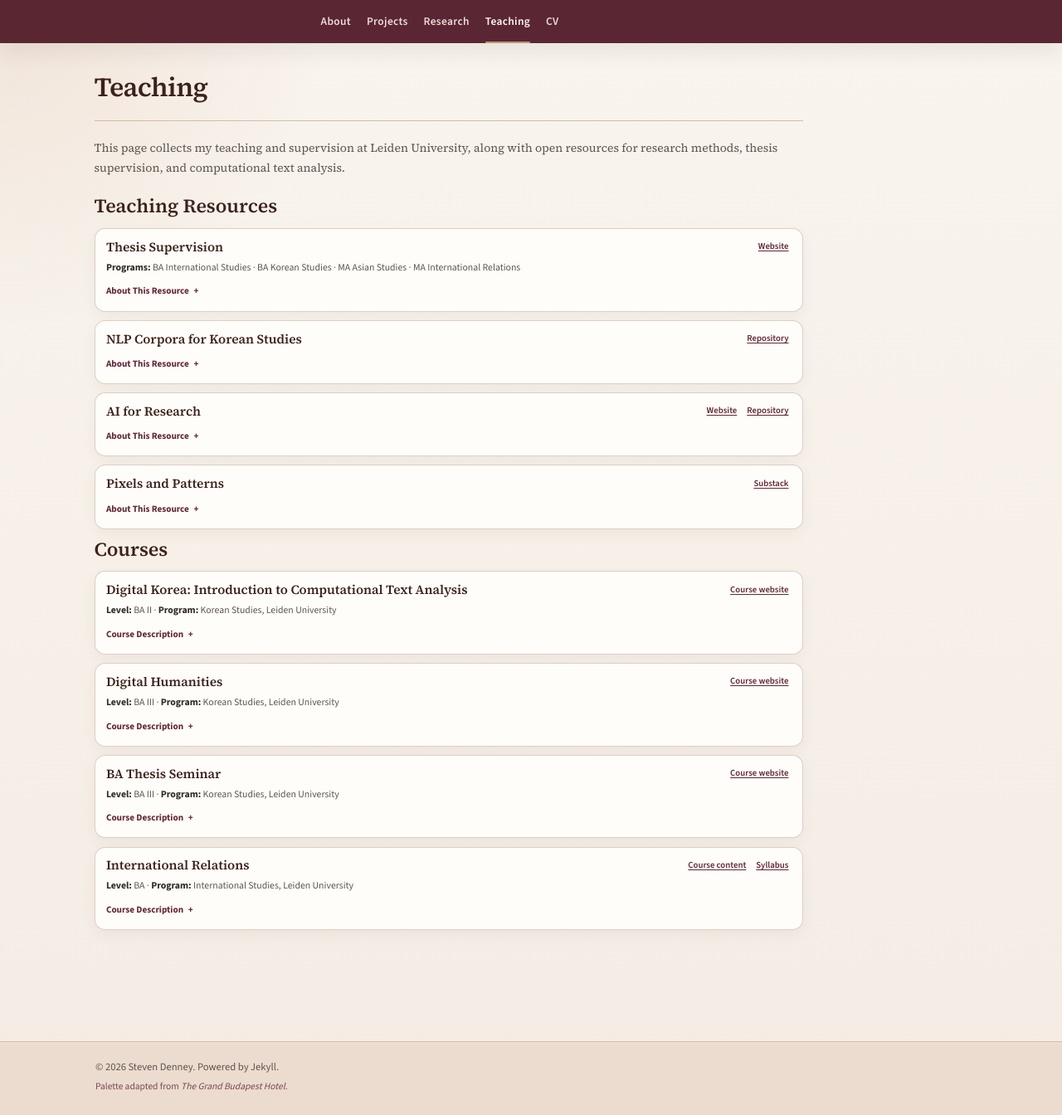
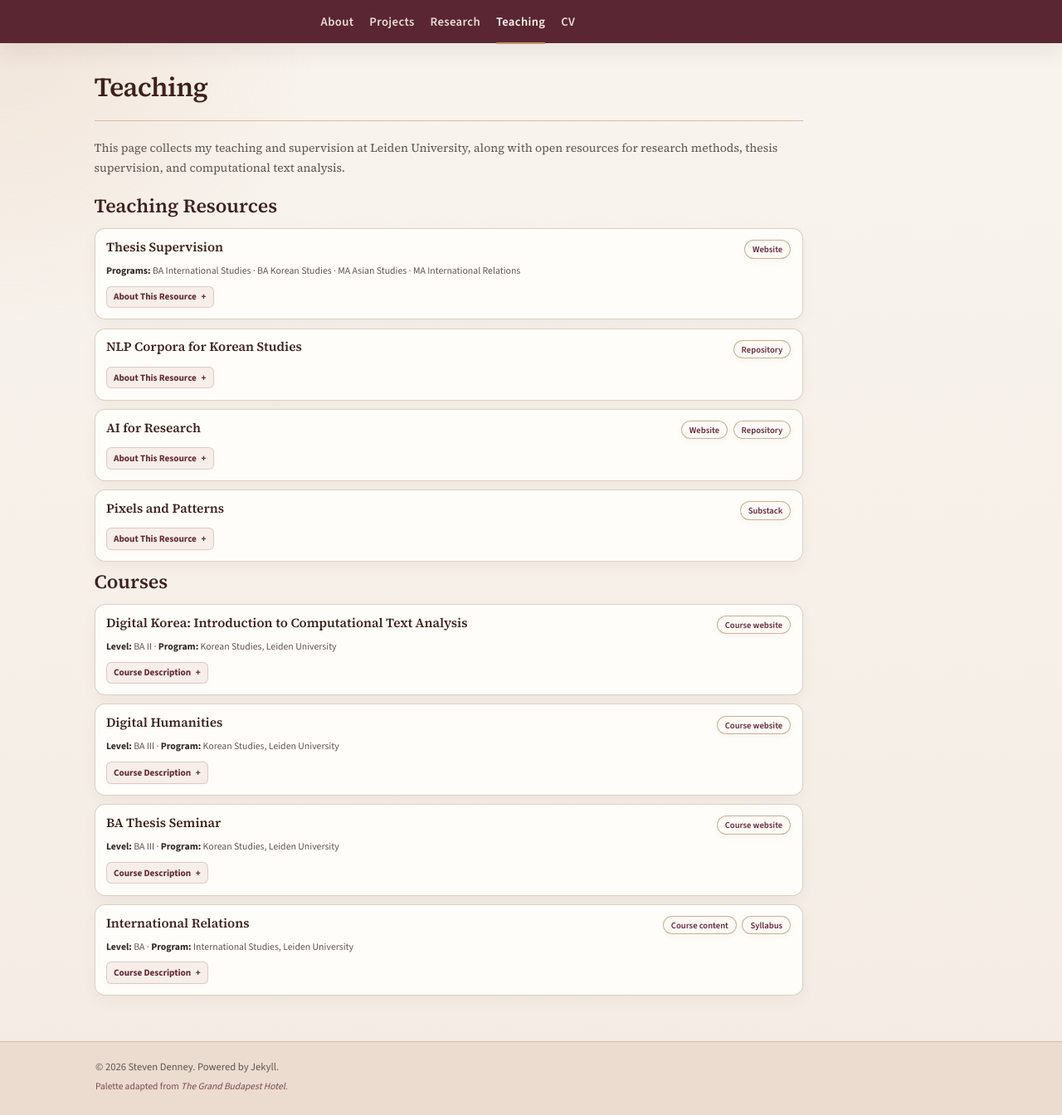
Before and after one commit to scdenney/scdenney.github.io, a Jekyll site: the page built from teaching.md, in a window 1280 px wide and 1344 px high. Shown: the whole window at 83% size. Built offline with Jekyll 4.4.1, drawn with Linux system fonts in a browser that asks for light colours.

Commit message:
Improve card interaction states

```diff
--- a/_includes/head.html
+++ b/_includes/head.html
@@ -7,6 +7,6 @@
 <link rel="preconnect" href="https://fonts.gstatic.com" crossorigin>
 <link href="https://fonts.googleapis.com/css2?family=Source+Sans+3:wght@400;500;600;700&family=Source+Serif+4:opsz,wght@8..60,400;8..60,500;8..60,600;8..60,700&display=swap" rel="stylesheet">
 
-<link rel="stylesheet" href="{{ '/assets/css/style.css?v=20260703d' | relative_url }}">
+<link rel="stylesheet" href="{{ '/assets/css/style.css?v=20260703e' | relative_url }}">
 
 <link rel="icon" type="image/svg+xml" href="{{ '/assets/images/favicon.svg' | relative_url }}">
--- a/_includes/site-scripts.html
+++ b/_includes/site-scripts.html
@@ -224,6 +224,7 @@ document.addEventListener('DOMContentLoaded', function () {
     actions.className = 'detail-actions';
     panel.className = 'detail-panel';
     panel.id = panelId;
+    panel.setAttribute('role', 'region');
     panel.hidden = true;
 
     entries.forEach(function (entry) {
--- a/assets/css/style.css
+++ b/assets/css/style.css
@@ -238,7 +238,7 @@ hr {
   padding: 0.35rem 0;
   color: rgba(248, 239, 230, 0.92);
   font-family: var(--font-sans);
-  font-size: 0.96rem;
+  font-size: 1.05rem;
   font-weight: 600;
   letter-spacing: 0.025em;
   text-decoration: none;
@@ -564,23 +564,22 @@ hr {
 }
 
 .project-card .resource-link {
-  padding: 0.15rem 0.2rem;
-  border: 0;
-  border-radius: 0;
-  background: transparent;
-  box-shadow: none;
-  font-size: 0.77rem;
-  text-decoration: underline;
-  text-underline-offset: 0.18em;
+  padding: 0.27rem 0.65rem;
+  border: 1px solid rgba(185, 148, 112, 0.72);
+  border-radius: 999px;
+  background: rgba(255, 250, 245, 0.9);
+  box-shadow: 0 3px 10px rgba(54, 31, 24, 0.035);
+  font-size: 0.76rem;
+  text-decoration: none;
 }
 
 .project-card .resource-link:hover,
 .project-card .resource-link:focus-visible {
-  border-color: transparent;
-  background: transparent;
-  box-shadow: none;
-  color: var(--color-accent);
-  transform: none;
+  border-color: var(--color-accent-strong);
+  background: var(--color-accent-strong);
+  box-shadow: 0 9px 20px rgba(98, 39, 55, 0.15);
+  color: #fff;
+  transform: translateY(-1px);
 }
 
 .project-meta {
@@ -640,19 +639,27 @@ hr {
 .detail-actions {
   display: flex;
   flex-wrap: wrap;
-  gap: 1.15rem;
+  gap: 0.5rem;
   padding: 0.25rem 0 0.1rem;
 }
 
 .detail-actions button {
-  padding: 0.2rem 0;
-  border: 0;
-  background: transparent;
+  padding: 0.34rem 0.58rem;
+  border: 1px solid rgba(122, 56, 71, 0.2);
+  border-radius: 0.45rem;
+  background: rgba(234, 213, 207, 0.38);
+  box-shadow: 0 2px 8px rgba(54, 31, 24, 0.025);
   color: var(--color-accent-strong);
   font-family: var(--font-sans);
   font-size: 0.8rem;
   font-weight: 700;
   cursor: pointer;
+  transition:
+    color 0.18s ease,
+    background-color 0.18s ease,
+    border-color 0.18s ease,
+    box-shadow 0.18s ease,
+    transform 0.18s ease;
 }
 
 .detail-actions button::after {
@@ -661,8 +668,10 @@ hr {
 }
 
 .detail-actions button[aria-expanded="true"] {
-  text-decoration: underline;
-  text-underline-offset: 0.24em;
+  border-color: var(--color-accent-strong);
+  background: var(--color-accent-strong);
+  box-shadow: 0 7px 16px rgba(98, 39, 55, 0.14);
+  color: #fff;
 }
 
 .detail-actions button[aria-expanded="true"]::after {
@@ -671,7 +680,18 @@ hr {
 
 .detail-actions button:hover,
 .detail-actions button:focus-visible {
-  color: var(--color-accent);
+  border-color: rgba(122, 56, 71, 0.42);
+  background: rgba(234, 213, 207, 0.82);
+  box-shadow: 0 7px 16px rgba(98, 39, 55, 0.1);
+  color: var(--color-accent-strong);
+  transform: translateY(-1px);
+}
+
+.detail-actions button[aria-expanded="true"]:hover,
+.detail-actions button[aria-expanded="true"]:focus-visible {
+  border-color: var(--color-heading);
+  background: var(--color-heading);
+  color: #fff;
 }
 
 .detail-panel {
@@ -1080,7 +1100,7 @@ details ul li {
     border: 1px solid rgba(255, 252, 248, 0.08);
     background: rgba(255, 252, 248, 0.08);
     color: #fff6ef;
-    font-size: 1.02rem;
+    font-size: 1.05rem;
     font-weight: 600;
     box-shadow: inset 0 1px 0 rgba(255, 255, 255, 0.04);
   }
```
